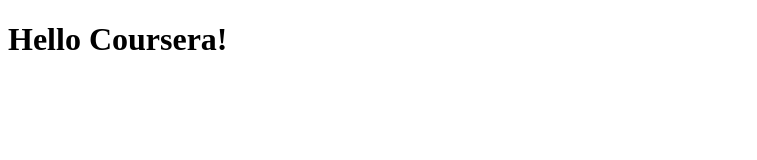
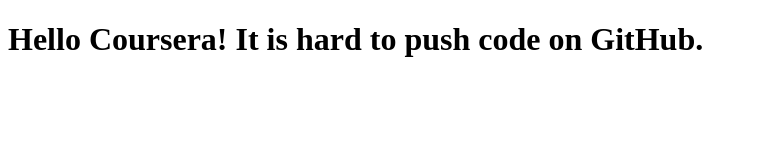
Before and after one commit to christina77tang/coursera-test, a plain HTML site: page site/index.html in a window 1280 px wide. Shown: the whole page, without its empty margins (0-757 px from the left). Drawn offline with Linux system fonts and the light colour scheme.

Commit message:
Small addtion to our page content.

```diff
--- a/site/index.html
+++ b/site/index.html
@@ -6,6 +6,6 @@
 	<title>Hello Coursera!</title>
 </head>
 <body>
-<h1>Hello Coursera!</h1>
+<h1>Hello Coursera! It is hard to push code on GitHub.</h1>
 </body>
 </html>
```
